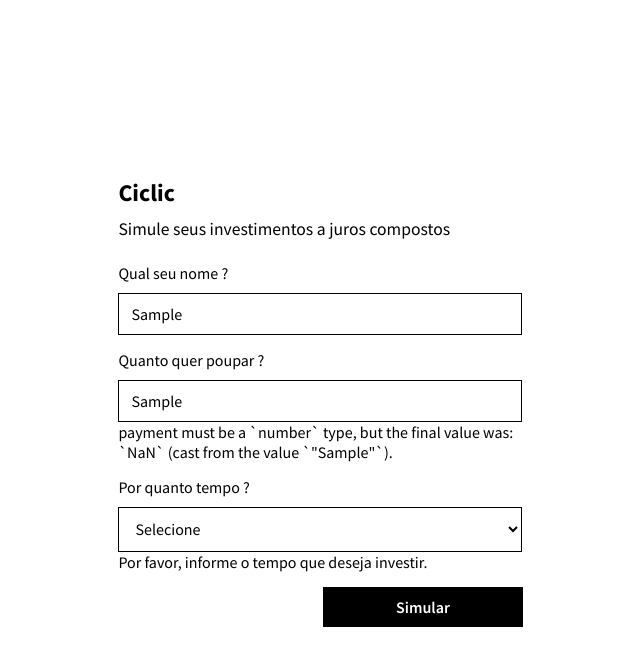
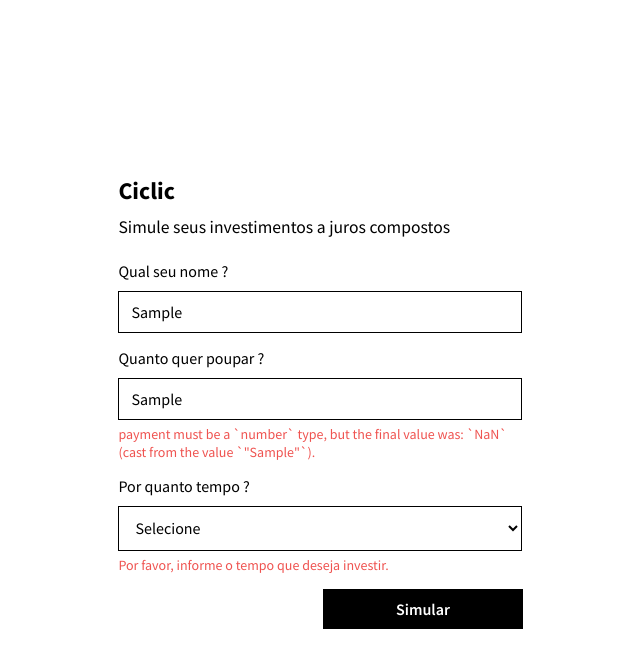
Before and after one commit to Gabriel-Tomaz/test-frontend-ciclic, a React (Create React App) app: page / in a window 1280 px wide. Both pictures are taken after typing "Sample", "Sample" into the empty fields and a click on the button "Simular". Shown: the top 668 px of the page, without its empty margins (320-960 px from the left). Built offline with nearby package versions, Linux system fonts and the light colour scheme.

Commit message:
arrumando bug na validacao dos campos

```diff
--- a/src/pages/home/index.js
+++ b/src/pages/home/index.js
@@ -5,7 +5,7 @@ import * as yup from 'yup';
 
 
 import api from '../../services/api';
-import {Main, Form, FormHeader, FieldArea, Button} from './style';
+import {Main, Form, FormHeader, FieldArea, Button,Error} from './style';
 
 function Home(){
 
@@ -57,8 +57,8 @@ function Home(){
                                 onBlur={handleBlur}
                                 value={values.name}
                             />
-                            {errors && touched ? (
-                                <p>{errors.name}</p>
+                            {errors.name && touched.name ? (
+                                <Error>{errors.name}</Error>
                             ):null}
                         </FieldArea>
 
@@ -72,8 +72,8 @@ function Home(){
                                 onBlur={handleBlur}
                                 value={values.payment}
                             />
-                              {errors && touched ? (
-                                <p>{errors.payment}</p>
+                              {errors.payment && touched.payment ? (
+                                <Error>{errors.payment}</Error>
                             ):null}
                         </FieldArea>
 
@@ -92,8 +92,8 @@ function Home(){
                                 <option value="48">4 Anos</option>
                             </select>
 
-                            {errors && touched ? (
-                                <p>{errors.time}</p>
+                            {errors.time && touched.time ? (
+                                <Error>{errors.time}</Error>
                             ):null}
                         </FieldArea>
 
--- a/src/pages/home/style.js
+++ b/src/pages/home/style.js
@@ -88,4 +88,11 @@ export const Button = styled.button`
     &:active{
         opacity: 0.9;
     }
+`;
+
+export const Error = styled.p`
+    font-size: 14px;
+    color: #EF5350;
+    margin-top: 5px;
+
 `
```
